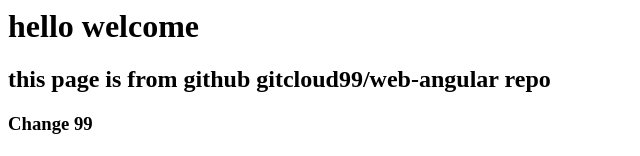
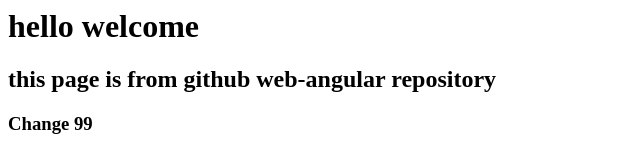
Before and after one commit to GitCloud99/web-angular, a plain HTML site: page index.html in a window 1280 px wide. Shown: the top 156 px of the page, without its empty margins (0-640 px from the left). Drawn offline with Linux system fonts and the light colour scheme.

Commit message:
updated new code

```diff
--- a/index.html
+++ b/index.html
@@ -1,6 +1,6 @@
 <html>
    <h1> hello welcome </h1>
-   <h2> this page is from github gitcloud99/web-angular repo </h2>
+   <h2> this page is from github web-angular repository </h2>
    <h3>Change 99 </h3>
    <h3> Created a Jenkins Job </h3>
    <h3> It is working!! It is great@@)</h3>
```
